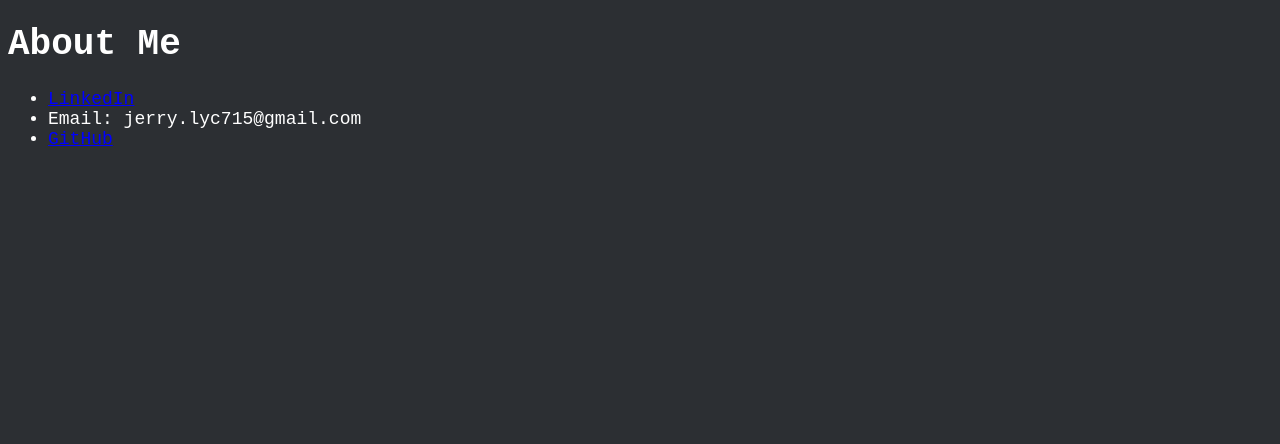
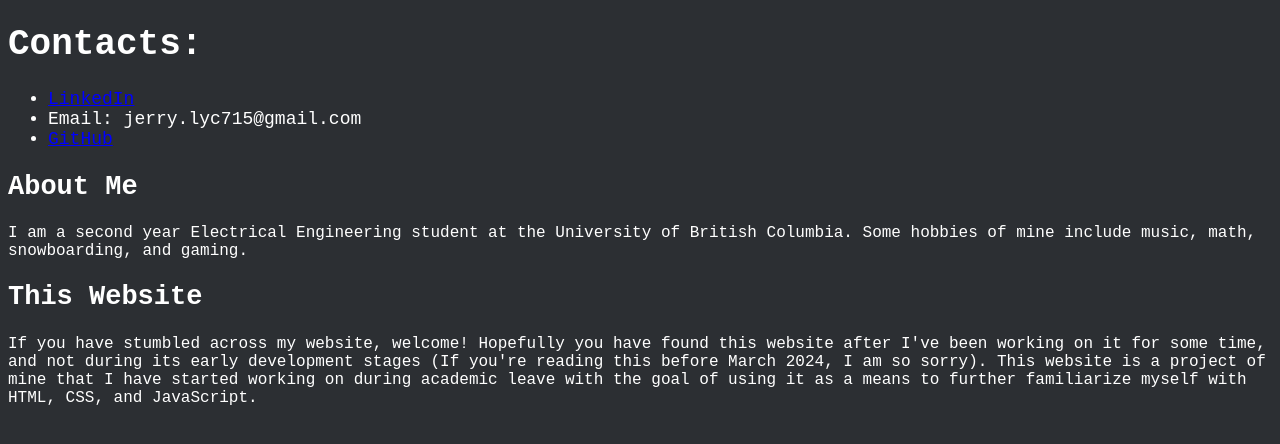
Before and after one commit to PBJ715/PBJ715.github.io, a plain HTML site: page index.html in a window 1280 px wide. Drawn offline with Linux system fonts and the light colour scheme.

Commit message:
Feb 23 commit

```diff
--- a/index.html
+++ b/index.html
@@ -7,7 +7,7 @@
 </head>
 <body>
 
-    <h1>About Me</h1>
+    <h1>Contacts:</h1>
     <header>
         <ul>
             <li>
@@ -21,8 +21,23 @@
             </li>
         </ul>
     </header>
-    <body>
+    <section>
+        <h2>About Me</h2>
+        <p>
+            I am a second year Electrical Engineering student at the University of British Columbia. Some hobbies of mine include music,
+            math, snowboarding, and gaming.
+        </p>
+    </section>
 
-    </body>
+    <section>
+        <h2>This Website</h2>
+        <p>
+            If you have stumbled across my website, welcome! Hopefully you have found this website after I've been working on it for some time, and not during its early development stages
+            (If you're reading this before March 2024, I am so sorry).
+            This website is a project of mine that I have started working on during academic leave with the goal of
+            using it as a means to further familiarize myself with HTML, CSS, and JavaScript.
+
+        </p>
+    </section>
 </body>
 </html>
--- a/style.css
+++ b/style.css
@@ -18,3 +18,7 @@ a:hover{
     background-color: transparent;
     color: #00FFFF;
 }
+p {
+    font-family: 'Courier New', Courier, monospace;
+    font-size: medium;
+}
```
